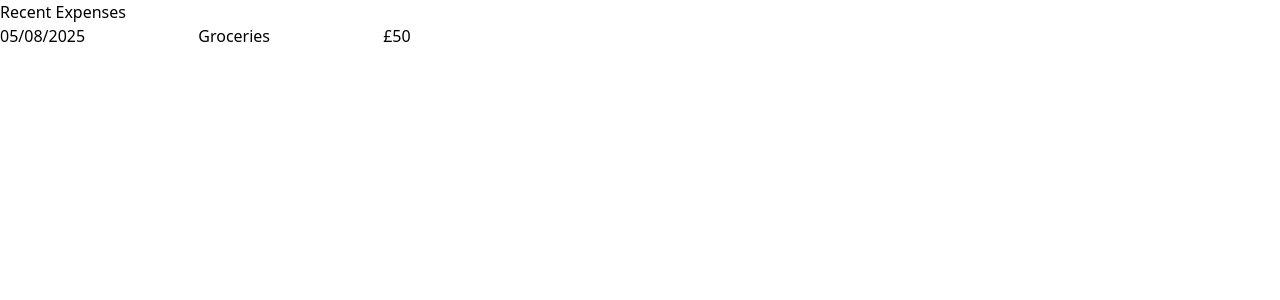
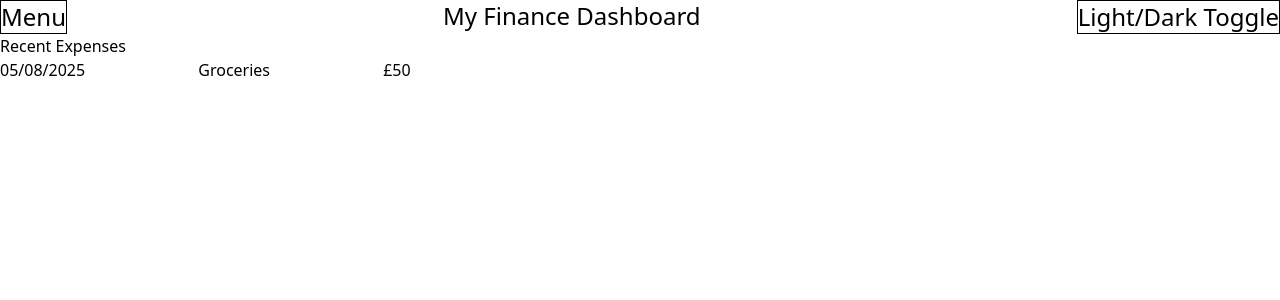
Before and after one commit to tcyw2910/finance-dashboard, a React (Vite) app: page / in a window 1280 px wide. Shown: the top 300 px of the page. Built offline with nearby package versions, Linux system fonts and the light colour scheme.

Commit message:
feat: add a simple header containing the title and placeholder for the menu and light/dark mode toggle.

```diff
--- a/src/App.tsx
+++ b/src/App.tsx
@@ -1,9 +1,11 @@
 import DashboardLayout from './components/layout/DashboardLayout';
 import './App.css';
+import { Header } from './components/Header';
 
 function App() {
     return (
         <main>
+            <Header />
             <DashboardLayout />
         </main>
     )
--- a/src/components/Header.tsx
+++ b/src/components/Header.tsx
@@ -0,0 +1,9 @@
+export const Header = () => {
+    return (
+        <header className="flex justify-between align-center">
+            <button type="button" className="text-2xl border">Menu</button>
+            <h1 className="text-2xl">My Finance Dashboard</h1>
+            <button type="button" className="text-2xl border">Light/Dark Toggle</button>
+        </header>
+    )
+}
--- a/src/components/cards/RecentExpensesCard.tsx
+++ b/src/components/cards/RecentExpensesCard.tsx
@@ -1,7 +1,7 @@
 import { dummyTransactions } from "../data/dummyTransactions";
-import Card from "../shared/Card";
+import { Card } from "../shared/Card";
 
-const RecentExpensesCard = () => {
+export const RecentExpensesCard = () => {
     const recentExpenses = dummyTransactions
         .filter(txn => txn.type === 'expense')
         .slice(0, 4);
@@ -20,5 +20,3 @@ const RecentExpensesCard = () => {
         </Card>
     )
 }
-
-export default RecentExpensesCard;
--- a/src/components/layout/DashboardLayout.tsx
+++ b/src/components/layout/DashboardLayout.tsx
@@ -1,4 +1,4 @@
-import RecentExpensesCard from '../cards/RecentExpensesCard';
+import { RecentExpensesCard } from '../cards/RecentExpensesCard';
 
 const DashboardLayout = () => (
     <div className='grid grid-cols-3 gap-6'>
--- a/src/components/shared/Card.tsx
+++ b/src/components/shared/Card.tsx
@@ -5,11 +5,9 @@ type CardProps = {
     children: React.ReactNode;
 };
 
-const Card = ({ title, children }: CardProps) => (
+export const Card = ({ title, children }: CardProps) => (
     <div>
         <h2>{title}</h2>
         {children}
     </div>
 );
-
-export default Card;
```
